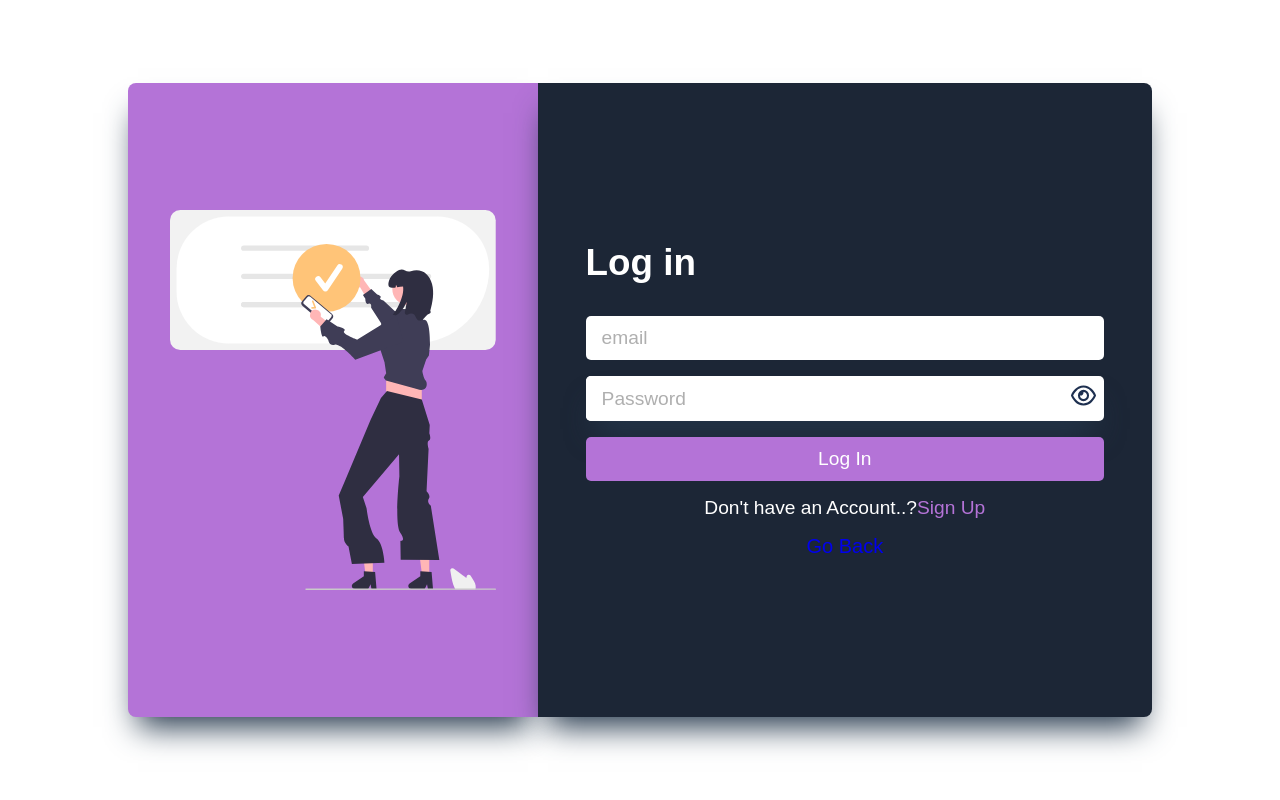
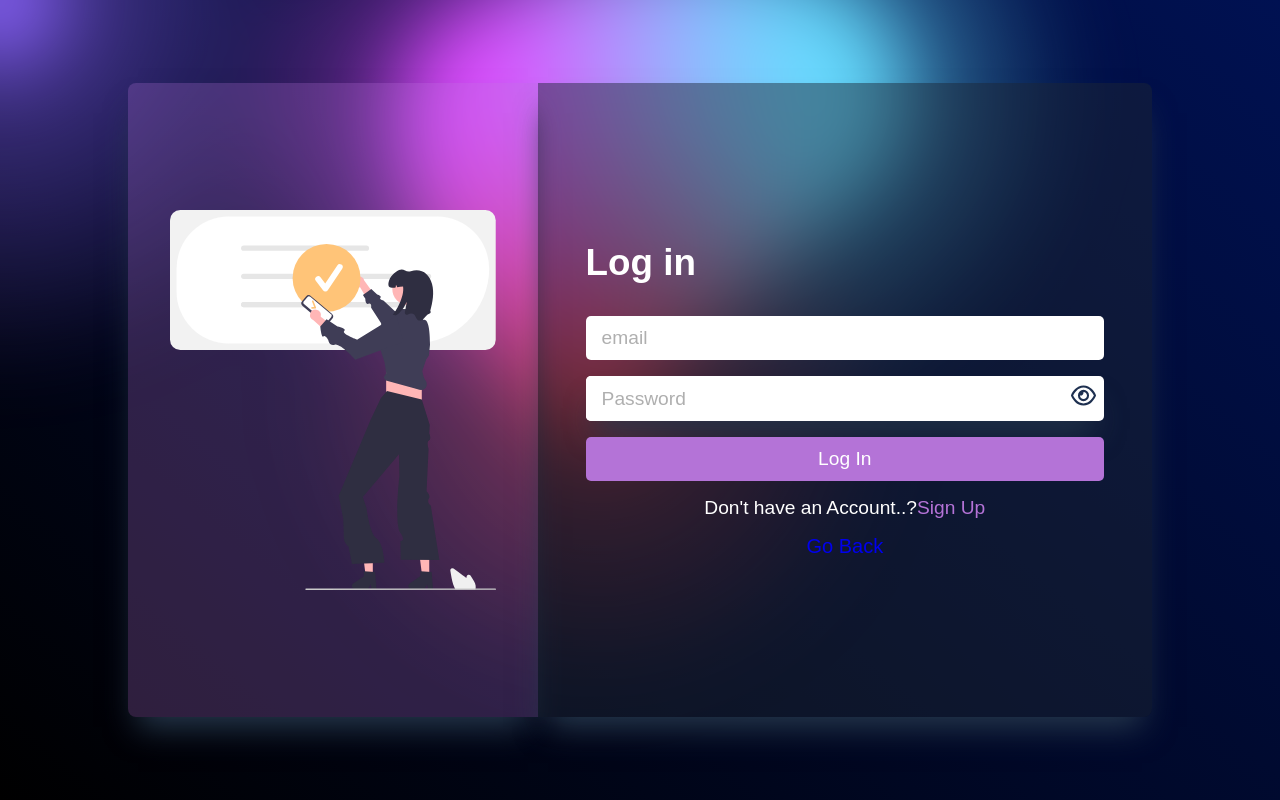
Before and after one commit to roht2103/chat-app, a React (Vite) app: page /login-page in a window 1280 px wide. Built offline with nearby package versions, Linux system fonts and the light colour scheme; no server answers; a web font is replaced by a local one.

Commit message:
added background gradient

```diff
--- a/src/Nav.jsx
+++ b/src/Nav.jsx
@@ -73,6 +73,9 @@ const NavComponents = () => {
           ]}
         />
       </div>
+      <div className="h-screen flex items-center justify-center bg-gray-800">
+        hey
+      </div>
     </>
   );
 };
--- a/src/components/login/Login.jsx
+++ b/src/components/login/Login.jsx
@@ -9,6 +9,7 @@ import "react-toastify/dist/ReactToastify.css";
 import { signInWithEmailAndPassword } from "firebase/auth";
 import { auth } from "../../firebase";
 import BeatLoader from "react-spinners/BeatLoader";
+import { BackgroundGradientAnimation } from "../../ui/background-gradient-animation";
 
 const LoginComponent = () => {
   const navigate = useNavigate();
@@ -59,8 +60,8 @@ const LoginComponent = () => {
     }
   };
   return (
-    <>
-      <div className="cont">
+    <BackgroundGradientAnimation>
+      <div className="cont z-50">
         <section>
           <div>
             <img src={signUpImg} alt="signUp.svg" />
@@ -117,7 +118,7 @@ const LoginComponent = () => {
           </div>
         </section>
       </div>
-    </>
+    </BackgroundGradientAnimation>
   );
 };
 export const Login = LoginComponent;
--- a/src/components/signUp/SignUp.css
+++ b/src/components/signUp/SignUp.css
@@ -26,7 +26,7 @@
   height: auto;
   border-top-right-radius: 8px;
   border-bottom-right-radius: 8px;
-  background-color: #1c2636;
+  background-color: #1c263679;
   padding: 3rem;
   color: white;
   flex-direction: column;
@@ -72,14 +72,14 @@
 .cont section .login-form form p .signInBtn {
   border: 0px;
   color: #b473d7;
-  background-color: #1c2636;
+  background-color: #1c263600;
   font-size: 1.2rem;
   cursor: pointer;
 }
 .cont section div:nth-child(1) {
   width: 40%;
   height: auto;
-  background-color: #b473d7;
+  background-color: #b473d742;
   border-top-left-radius: 8px;
   border-bottom-left-radius: 8px;
   border-right: 0px;
--- a/src/components/signUp/SignUp.jsx
+++ b/src/components/signUp/SignUp.jsx
@@ -13,6 +13,7 @@ import { ToastContainer, toast } from "react-toastify";
 import "react-toastify/dist/ReactToastify.css";
 import BeatLoader from "react-spinners/BeatLoader";
 import { IoCloudDoneOutline } from "react-icons/io5";
+import { BackgroundGradientAnimation } from "../../ui/background-gradient-animation";
 
 const SignUpComponent = () => {
   const navigate = useNavigate();
@@ -134,8 +135,8 @@ const SignUpComponent = () => {
   };
 
   return (
-    <>
-      <div className="cont">
+    <BackgroundGradientAnimation>
+      <div className="cont z-50">
         <section>
           <div>
             <img src={signUpImg} alt="signUp.svg" />
@@ -224,7 +225,7 @@ const SignUpComponent = () => {
           </div>
         </section>
       </div>
-    </>
+    </BackgroundGradientAnimation>
   );
 };
 
--- a/src/components/userChatWindow/Home.jsx
+++ b/src/components/userChatWindow/Home.jsx
@@ -8,6 +8,7 @@ import { db, auth } from "../../firebase.js";
 import { doc, getDoc } from "firebase/firestore";
 import { ChangeAvatarWindow } from "./ChangeAvatarWindow.jsx";
 import { ParentalControlWindow } from "./ParentalControlWindow.jsx";
+import { BackgroundGradientAnimation } from "../../ui/background-gradient-animation";
 
 const HomeComponent = () => {
   const [show, setShow] = useState(false);
--- a/src/components/userChatWindow/style.scss
+++ b/src/components/userChatWindow/style.scss
@@ -31,6 +31,7 @@
   display: flex;
   flex-direction: column;
   border-right: 1px solid rgb(175, 175, 175);
+  z-index: 50;
 }
 
 .window .chats {
@@ -213,6 +214,7 @@ input::placeholder {
   border-bottom-right-radius: 0.5rem;
   display: flex;
   flex-direction: column;
+  z-index: 55;
 }
 
 .chatInfo {
--- /dev/null
+++ b/src/ui/background-gradient-animation.tsx
@@ -0,0 +1,171 @@
+"use client";
+import { cn } from "../assets/cn";
+import { useEffect, useRef, useState } from "react";
+
+export const BackgroundGradientAnimation = ({
+  gradientBackgroundStart = "rgb(0, 0, 0)",
+  gradientBackgroundEnd = "rgb(0, 17, 82)",
+  firstColor = "18, 113, 255",
+  secondColor = "221, 74, 255",
+  thirdColor = "100, 220, 255",
+  fourthColor = "200, 50, 50",
+  fifthColor = "180, 180, 50",
+  pointerColor = "140, 100, 255",
+  size = "80%",
+  blendingValue = "hard-light",
+  children,
+  className,
+  interactive = true,
+  containerClassName,
+}: {
+  gradientBackgroundStart?: string;
+  gradientBackgroundEnd?: string;
+  firstColor?: string;
+  secondColor?: string;
+  thirdColor?: string;
+  fourthColor?: string;
+  fifthColor?: string;
+  pointerColor?: string;
+  size?: string;
+  blendingValue?: string;
+  children?: React.ReactNode;
+  className?: string;
+  interactive?: boolean;
+  containerClassName?: string;
+}) => {
+  const interactiveRef = useRef<HTMLDivElement>(null);
+
+  const [curX, setCurX] = useState(0);
+  const [curY, setCurY] = useState(0);
+  const [tgX, setTgX] = useState(0);
+  const [tgY, setTgY] = useState(0);
+  useEffect(() => {
+    document.body.style.setProperty(
+      "--gradient-background-start",
+      gradientBackgroundStart
+    );
+    document.body.style.setProperty(
+      "--gradient-background-end",
+      gradientBackgroundEnd
+    );
+    document.body.style.setProperty("--first-color", firstColor);
+    document.body.style.setProperty("--second-color", secondColor);
+    document.body.style.setProperty("--third-color", thirdColor);
+    document.body.style.setProperty("--fourth-color", fourthColor);
+    document.body.style.setProperty("--fifth-color", fifthColor);
+    document.body.style.setProperty("--pointer-color", pointerColor);
+    document.body.style.setProperty("--size", size);
+    document.body.style.setProperty("--blending-value", blendingValue);
+  }, []);
+
+  useEffect(() => {
+    function move() {
+      if (!interactiveRef.current) {
+        return;
+      }
+      setCurX(curX + (tgX - curX) / 20);
+      setCurY(curY + (tgY - curY) / 20);
+      interactiveRef.current.style.transform = `translate(${Math.round(
+        curX
+      )}px, ${Math.round(curY)}px)`;
+    }
+
+    move();
+  }, [tgX, tgY]);
+
+  const handleMouseMove = (event: React.MouseEvent<HTMLDivElement>) => {
+    if (interactiveRef.current) {
+      const rect = interactiveRef.current.getBoundingClientRect();
+      setTgX(event.clientX - rect.left);
+      setTgY(event.clientY - rect.top);
+    }
+  };
+
+  return (
+    <div
+      className={cn(
+        "h-screen w-screen relative overflow-hidden top-0 left-0 bg-[linear-gradient(40deg,var(--gradient-background-start),var(--gradient-background-end))]",
+        containerClassName
+      )}
+    >
+      <svg className="hidden">
+        <defs>
+          <filter id="blurMe">
+            <feGaussianBlur
+              in="SourceGraphic"
+              stdDeviation="10"
+              result="blur"
+            />
+            <feColorMatrix
+              in="blur"
+              mode="matrix"
+              values="1 0 0 0 0  0 1 0 0 0  0 0 1 0 0  0 0 0 18 -8"
+              result="goo"
+            />
+            <feBlend in="SourceGraphic" in2="goo" />
+          </filter>
+        </defs>
+      </svg>
+      <div className={cn("", className)}>{children}</div>
+      <div className="gradients-container [filter:url(#blurMe)_blur(40px)] h-full w-full">
+        <div
+          className={cn(
+            `absolute [background:radial-gradient(circle_at_center,_var(--first-color)_0,_var(--first-color)_50%)_no-repeat]`,
+            `[mix-blend-mode:var(--blending-value)] w-[var(--size)] h-[var(--size)] top-[calc(50%-var(--size)/2)] left-[calc(50%-var(--size)/2)]`,
+            `[transform-origin:center_center]`,
+            `animate-first`,
+            `opacity-100`
+          )}
+        ></div>
+        <div
+          className={cn(
+            `absolute [background:radial-gradient(circle_at_center,_rgba(var(--second-color),_0.8)_0,_rgba(var(--second-color),_0)_50%)_no-repeat]`,
+            `[mix-blend-mode:var(--blending-value)] w-[var(--size)] h-[var(--size)] top-[calc(50%-var(--size)/2)] left-[calc(50%-var(--size)/2)]`,
+            `[transform-origin:calc(50%-400px)]`,
+            `animate-second`,
+            `opacity-100`
+          )}
+        ></div>
+        <div
+          className={cn(
+            `absolute [background:radial-gradient(circle_at_center,_rgba(var(--third-color),_0.8)_0,_rgba(var(--third-color),_0)_50%)_no-repeat]`,
+            `[mix-blend-mode:var(--blending-value)] w-[var(--size)] h-[var(--size)] top-[calc(50%-var(--size)/2)] left-[calc(50%-var(--size)/2)]`,
+            `[transform-origin:calc(50%+400px)]`,
+            `animate-third`,
+            `opacity-100`
+          )}
+        ></div>
+        <div
+          className={cn(
+            `absolute [background:radial-gradient(circle_at_center,_rgba(var(--fourth-color),_0.8)_0,_rgba(var(--fourth-color),_0)_50%)_no-repeat]`,
+            `[mix-blend-mode:var(--blending-value)] w-[var(--size)] h-[var(--size)] top-[calc(50%-var(--size)/2)] left-[calc(50%-var(--size)/2)]`,
+            `[transform-origin:calc(50%-200px)]`,
+            `animate-fourth`,
+            `opacity-70`
+          )}
+        ></div>
+        <div
+          className={cn(
+            `absolute [background:radial-gradient(circle_at_center,_rgba(var(--fifth-color),_0.8)_0,_rgba(var(--fifth-color),_0)_50%)_no-repeat]`,
+            `[mix-blend-mode:var(--blending-value)] w-[var(--size)] h-[var(--size)] top-[calc(50%-var(--size)/2)] left-[calc(50%-var(--size)/2)]`,
+            `[transform-origin:calc(50%-800px)_calc(50%+800px)]`,
+            `animate-fifth`,
+            `opacity-100`
+          )}
+        ></div>
+
+        {interactive && (
+          <div
+            ref={interactiveRef}
+            onMouseMove={handleMouseMove}
+            className={cn(
+              `absolute [background:radial-gradient(circle_at_center,_rgba(var(--pointer-color),_0.8)_0,_rgba(var(--pointer-color),_0)_50%)_no-repeat]`,
+              `[mix-blend-mode:var(--blending-value)] w-full h-full -top-1/2 -left-1/2`,
+              `opacity-70`
+            )}
+          ></div>
+        )}
+      </div>
+    </div>
+  );
+};
--- a/tailwind.config.js
+++ b/tailwind.config.js
@@ -2,7 +2,50 @@
 export default {
   content: ["./index.html", "./src/**/*.{js,ts,jsx,tsx}"],
   theme: {
-    extend: {},
+    extend: {
+      animation: {
+        first: "moveVertical 30s ease infinite",
+        second: "moveInCircle 20s reverse infinite",
+        third: "moveInCircle 40s linear infinite",
+        fourth: "moveHorizontal 40s ease infinite",
+        fifth: "moveInCircle 20s ease infinite",
+      },
+      keyframes: {
+        moveHorizontal: {
+          "0%": {
+            transform: "translateX(-50%) translateY(-10%)",
+          },
+          "50%": {
+            transform: "translateX(50%) translateY(10%)",
+          },
+          "100%": {
+            transform: "translateX(-50%) translateY(-10%)",
+          },
+        },
+        moveInCircle: {
+          "0%": {
+            transform: "rotate(0deg)",
+          },
+          "50%": {
+            transform: "rotate(180deg)",
+          },
+          "100%": {
+            transform: "rotate(360deg)",
+          },
+        },
+        moveVertical: {
+          "0%": {
+            transform: "translateY(-50%)",
+          },
+          "50%": {
+            transform: "translateY(50%)",
+          },
+          "100%": {
+            transform: "translateY(-50%)",
+          },
+        },
+      },
+    },
+    plugins: [],
   },
-  plugins: [],
 };
```
